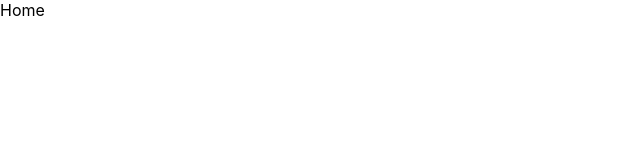
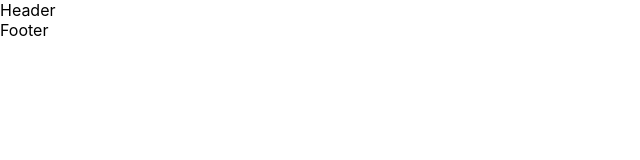
Before and after one commit to yohannes369/Netflix-clone, a React (Create React App) app: page / in a window 1280 px wide. Shown: the top 160 px of the page, without its empty margins (0-640 px from the left). Built offline with nearby package versions, Linux system fonts and the light colour scheme.

Commit message:
header and footerr

```diff
--- /dev/null
+++ b/src/components/Header/Header.js
@@ -0,0 +1,9 @@
+import React from 'react'
+
+function Header() {
+  return (
+    <div>Header</div>
+  )
+}
+
+export default Header
--- a/src/pages/Home/Home.js
+++ b/src/pages/Home/Home.js
@@ -1,8 +1,12 @@
 import React from 'react'
-
+import Header from '../../components/Header/Header'
+import Footer from '../../components/Footer/Footer'
 function Home() {
   return (
-    <div>Home</div>
+    <>
+        <Header />
+        <Footer />
+    </>
   )
 }
 
```
Also changed, not shown: src/components/Header/Footer.js (deleted).
